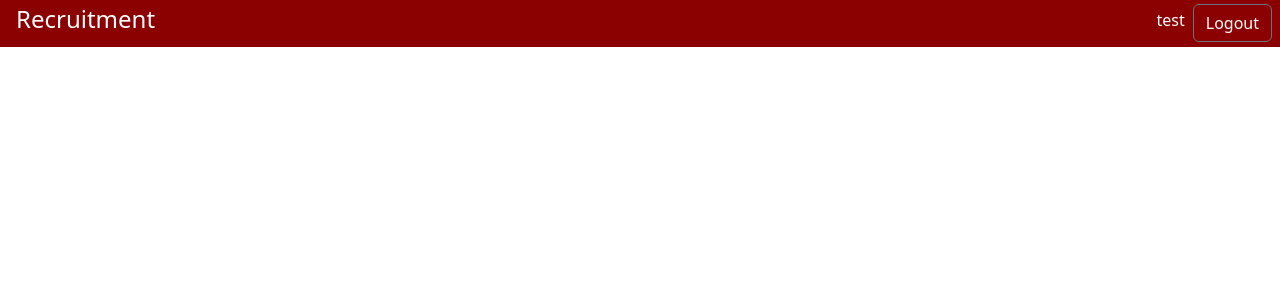
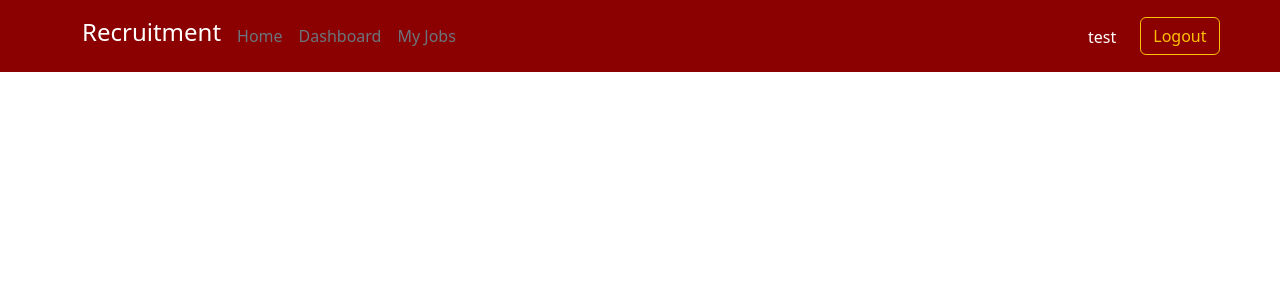
Before and after one commit to Berto405/recruitment, a PHP site: page / in a window 1280 px wide. Shown: the top 300 px of the page. Run offline with PHP 8.4, Linux system fonts and the light colour scheme; a user stored in the database is signed in; data that the repository does not hold is empty; some libraries are stand-ins or nearby versions.

Commit message:
Update Header
..

```diff
--- a/admin/home.php
+++ b/admin/home.php
@@ -23,7 +23,7 @@ if ($_SESSION['user_role'] !== 'admin') {
 <head>
     <meta charset="UTF-8">
     <meta name="viewport" content="width=device-width, initial-scale=1.0">
-    <title>Admin</title>
+    <title>Admin Dashboard</title>
 </head>
 
 <body>
--- a/header.php
+++ b/header.php
@@ -1,5 +1,6 @@
 <?php
 session_start();
+
 
 ?>
 
@@ -24,33 +25,84 @@ session_start();
 <body>
 
 
-    <nav class="navbar navbar-expand-lg navbar-info justify-content-between py-0"
-        style="background-color: #8b0000; border-color: #8b0000;">
-        <a class="navbar-brand text-white" href="/recruitment" style="margin-left: 1rem;">
+    <header class="p-3 " style="background-color: #8b0000; border-color: #8b0000;">
+        <div class="container">
+            <div class="d-flex flex-wrap align-items-center justify-content-center justify-content-lg-start">
+                <a href="/recruitment"
+                    class="d-flex align-items-center mb-2 mb-lg-0 text-white text-decoration-none me-2">
                     <h4>Recruitment</h4>
                 </a>
 
-        <ul class="navbar-nav">
+
+                <ul class="nav col-12 col-lg-auto me-lg-auto mb-2 justify-content-center mb-md-0">
+                    <!-- Home Nav -->
+                    <li>
+                        <a href="/recruitment"
+                            class="nav-link px-2 <?php echo ($_SERVER['REQUEST_URI'] == '/recruitment' || $_SERVER['REQUEST_URI'] == '/recruitment/' || $_SERVER['REQUEST_URI'] == '/recruitment/index.php') ? 'text-white' : 'text-secondary'; ?>">
+                            Home
+                        </a>
+                    </li>
+
                     <?php
+                    //Admin Dashboard Nav
+                    if (isset($_SESSION['user_role']) && $_SESSION['user_role'] == 'admin') {
+                        $adminDashboardUrl = "/recruitment/admin/home.php";
+
+                        // Set the href attribute based on the user's role
+                        $href = $adminDashboardUrl;
+
+                        // Check if the current URL matches the admin dashboard URL
+                        $isActive = ($_SERVER['REQUEST_URI'] == $adminDashboardUrl || $_SERVER['REQUEST_URI'] == $adminDashboardUrl . '/') ? ' text-white' : ' text-secondary';
+
+                        echo '
+                        <li>
+                            <a href="' . $href . '" class="nav-link px-2' . $isActive . '">
+                                Dashboard
+                            </a>
+                        </li>
+                        ';
+                    }
+                    //My Jobs Nav
+                    if (isset($_SESSION['user_id'])) {
+                        echo '
+                        <li><a href="#" class="nav-link px-2 text-secondary">My Jobs</a></li>
+
+                        ';
+                    }
+                    ?>
+                </ul>
+
+
+
+                <div class="text-end">
+                    <?php
+                    //User's name and Logout Nav
                     if (isset($_SESSION["user_id"])) {
                         $user = $_SESSION["user_name"];
                         echo '
-                    <li class="nav-item mt-1"><a href="#" class="text-white me-2 text-decoration-none"> ' . $user . ' </a></li>
-                    <li class="nav-item"><a href="/recruitment/logout.php" type="submit" class="btn btn-outline-secondary me-2 text-white border-color-white">Logout</a></li>
+
+                        <div class="row">
+                            <div class="col-md-6 mt-2">
+                                <a href="#" class="text-white  text-decoration-none d-inline-block text-truncate">' . $user . '</a>
+                            </div>
+                            <div class="col-md-6">
+                                <a href="/recruitment/logout.php" class="btn btn-outline-warning me-2">Logout</a>
+                            </div>
+                        </div>
 
                         ';
-            } else {
+                    }//Login and Sign up Nav
+                    else {
                         echo '
-                    <li class="nav-item"><a href="login.php" type="submit" class="btn btn-outline-success me-2 text-white border-color-white">Sign in</a></li>
-                    <li class="nav-item"><a href="register.php" class="btn btn-success me-2 text-white">Sign up</a></li>
+                        <a href="login.php" class="btn btn-outline-light me-2">Login</a>
+                        <a href="register.php" class="btn btn-warning">Sign-up</a>
                         ';
                     }
                     ?>
-
-        </ul>
-
-    </nav>
-
+                </div>
+            </div>
+        </div>
+    </header>
 
 </body>
 
--- a/index.php
+++ b/index.php
@@ -1,6 +1,5 @@
 <?php
 include("dbconn.php");
-
 $query = "SELECT * FROM jobs";
 $result = mysqli_query($conn, $query);
 ?>
@@ -10,14 +9,13 @@ $result = mysqli_query($conn, $query);
 <head>
     <meta charset="UTF-8">
     <meta name="viewport" content="width=device-width, initial-scale=1.0">
-    <title>Recruitment</title>
+    <title>Jobs</title>
 </head>
 
 <body>
     <?php
     include("header.php");
     ?>
-
     <div class="container">
         <div class="row mt-5 justify-content-center">
             <div class="col-md-6 mx-1">
--- a/login.php
+++ b/login.php
@@ -1,6 +1,6 @@
 <?php
 include('dbconn.php');
-
+include('header.php');
 //User wont be able to access login page when logged in
 // Check if user is not logged in
 if (isset($_SESSION['user_id']) || isset($_SESSION['user_role'])) {
@@ -20,7 +20,6 @@ if (isset($_SESSION['user_id']) || isset($_SESSION['user_role'])) {
 </head>
 
 <body>
-    <?php include('header.php'); ?>
     <div class="d-flex justify-content-center align-items-center" style="min-height: 100vh;">
         <div class="border-0 shadow bg-white" style="width: 30em;">
             <div class="card border-0 bg-transparent card_login">
```
Also changed, not shown: register.php (+18 -2 lines), sidebar.php (+18 -66 lines). Lines whose indentation alone changed are shown as unchanged.
